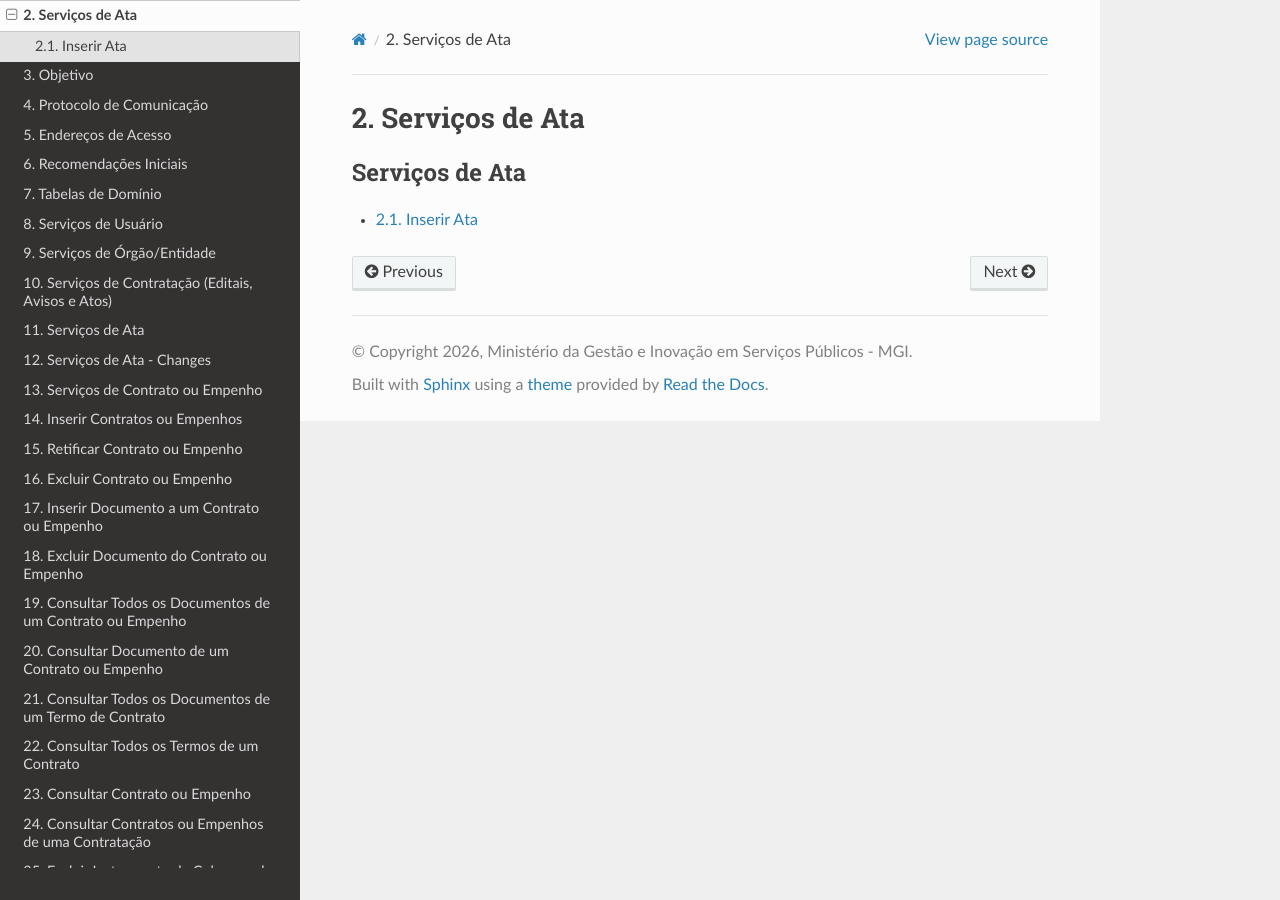
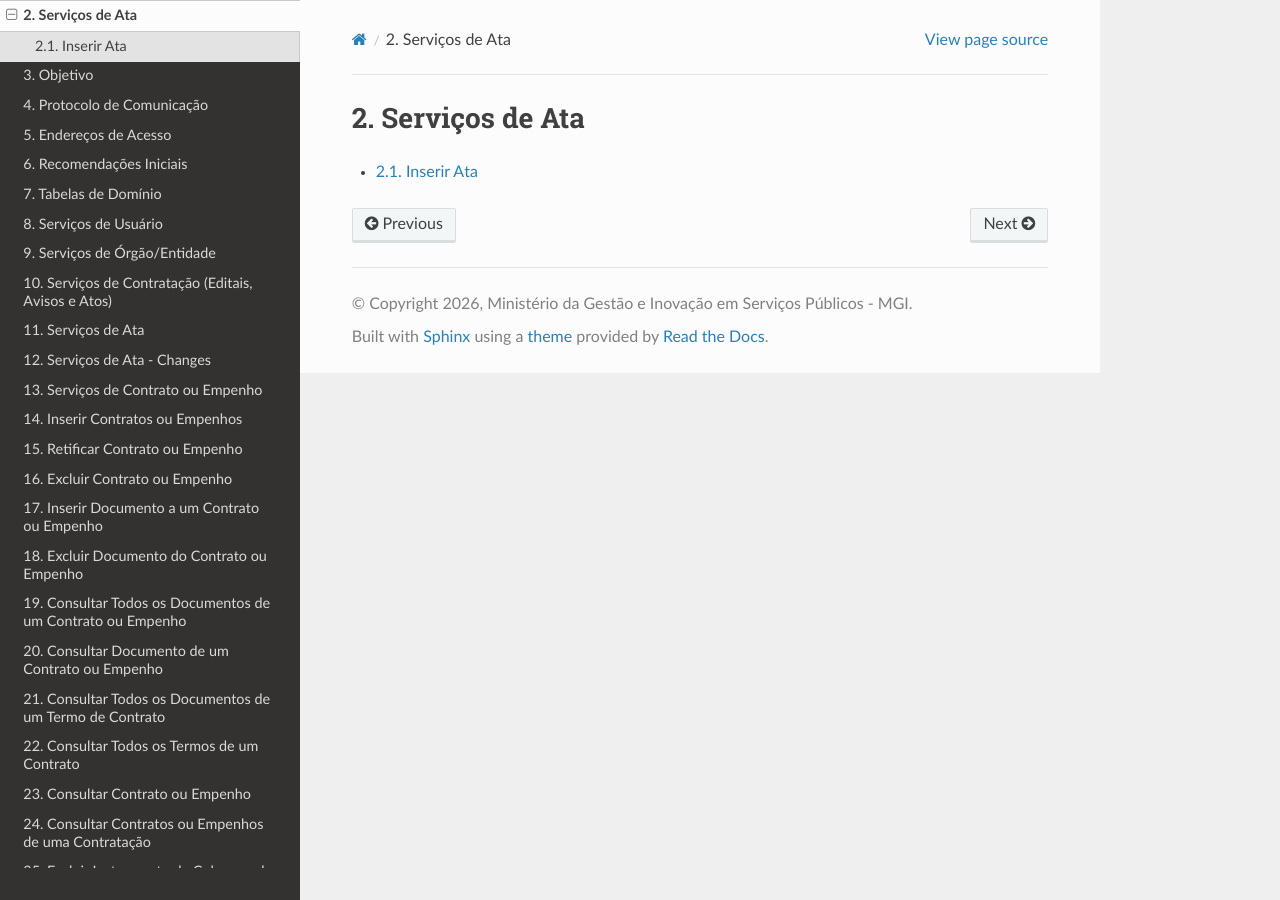
Before and after one commit to carlosmgi/Manual-de-Integracao-do-PNCP, a Sphinx documentation site: the page built from docs/source/servicos_de_ata/index.rst, in a window 1280 px wide. Built offline with Sphinx 7.4.7 and the Read the Docs theme 3.1.0, drawn with Linux system fonts in a browser that asks for light colours; pages that are not in the unit, such as notebooks, are missing from menus.

Commit message:
Update index.rst

```diff
--- a/docs/source/servicos_de_ata/index.rst
+++ b/docs/source/servicos_de_ata/index.rst
@@ -4,6 +4,5 @@ Serviços de Ata
 .. toctree::
    :numbered:
    :maxdepth: 2
-   :caption: Serviços de Ata
 
    inserir_ata
```
